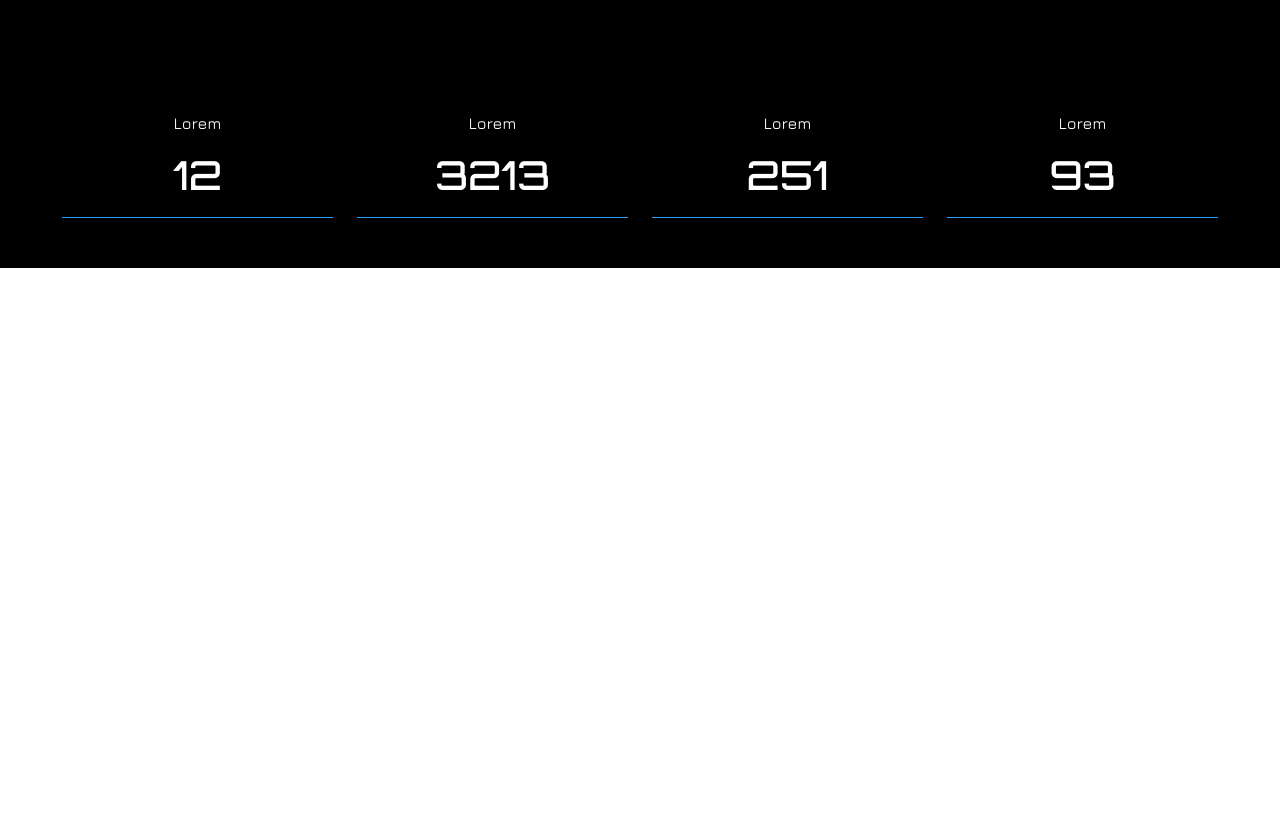
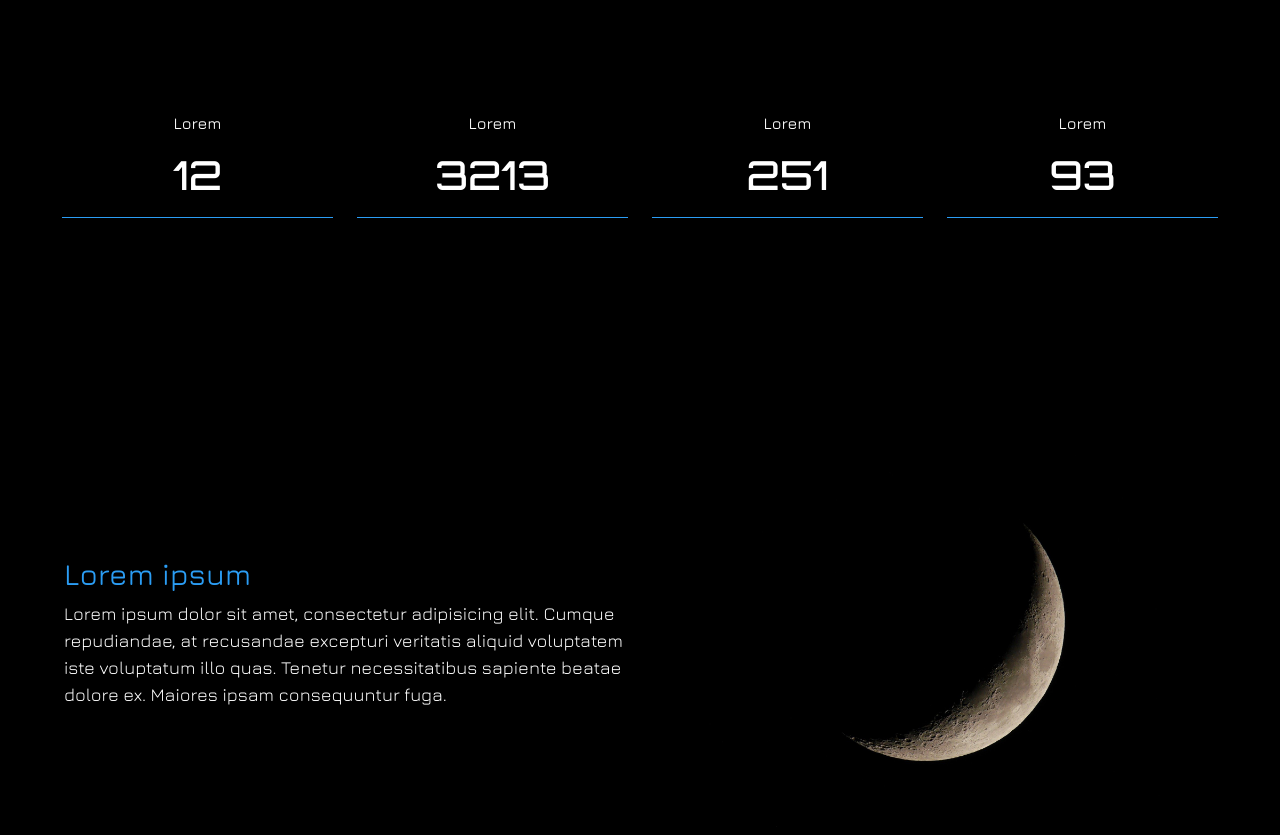
Before and after one commit to darioc25/black_template, a plain HTML site: page index.html in a window 1280 px wide. Shown: the part 864-1699 px from the top of the page. Before the commit the page ends 1132 px from the top, so only its background shows below. Drawn offline with nearby package versions, Linux system fonts and the light colour scheme.

Commit message:
Section 2 completed

```diff
--- a/index.html
+++ b/index.html
@@ -68,6 +68,20 @@
                     </div>
                 </div>
             </section>
+            <!-- Section 2 -->
+            <section class="custom-section-2">
+                <div class="row">
+                    <div class="col-12 col-lg-6 d-flex align-items-center">
+                        <div class="ps-1">
+                            <h3 class="title-section-2 text-center text-lg-start">Lorem ipsum</h3>
+                            <p class="text-section-2 text-center text-lg-start">Lorem ipsum dolor sit amet, consectetur adipisicing elit. Cumque repudiandae, at recusandae excepturi veritatis aliquid voluptatem iste voluptatum illo quas. Tenetur necessitatibus sapiente beatae dolore ex. Maiores ipsam consequuntur fuga.</p>
+                        </div>
+                    </div>
+                    <div class="col-12 col-lg-6 mt-3 mt-lg-0 d-flex justify-content-center">
+                        <img class="img-section-2" src="./media/moon2.jpg">
+                    </div>
+                </div>
+            </section>
         </main>
 
         <!-- Footer Area -->
--- a/style.css
+++ b/style.css
@@ -3,6 +3,11 @@
     --secondary-color: #8C8C8C;
     --title-font: 'Orbitron', sans-serif;
     --text-font: 'Jura', sans-serif;
+}
+
+body {
+    height: 9000px;
+    background-color: black;
 }
 
 /* Navbar Section */
@@ -102,11 +107,27 @@ nav {
     padding: 10px 0px;
 }
 
+/* Section 2 */
+.custom-section-2 {
+    background-color: black;
+    margin: 180px 60px 0px 60px;
+}
 
+.img-section-2 {
+    width: 90%;
+}
 
+.title-section-2 {
+    color: var(--main-color);
+    font-family: var(--text-font);
+    font-size: 30px;
+}
 
-
-
+.text-section-2 {
+    color: white;
+    font-family: var(--text-font);
+    font-size: 18px;
+}
 
 
 
@@ -303,4 +324,8 @@ nav {
         text-align: center;
         font-size: 18px;
     }
+
+    .img-section-2 {
+        width: 100%;
+    }
 }
```
